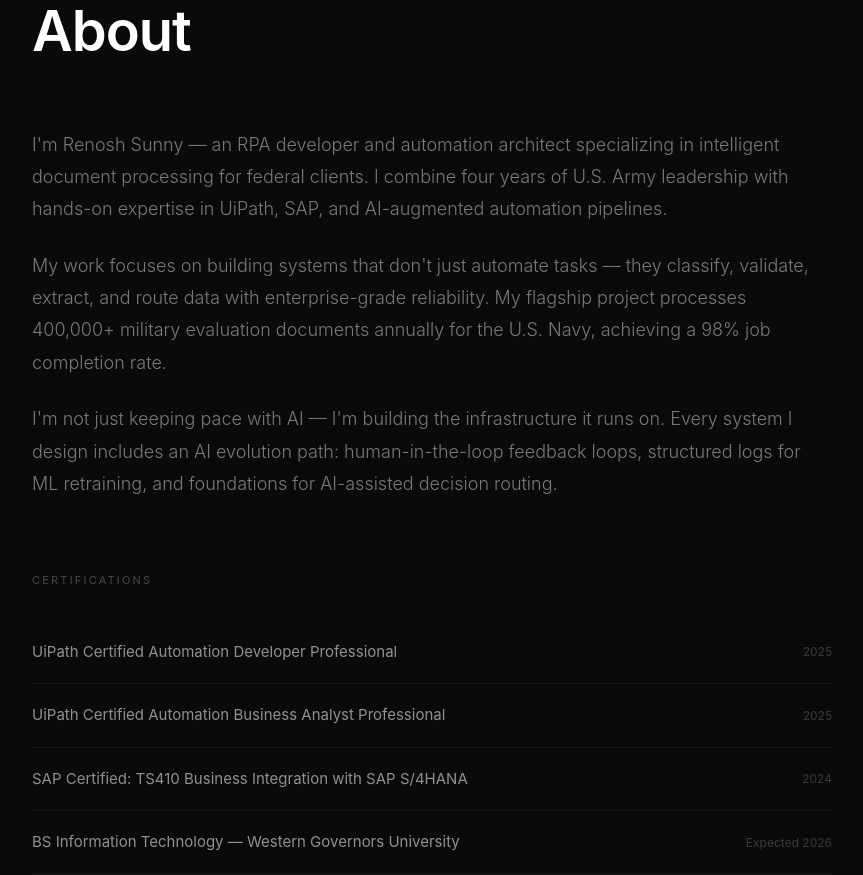
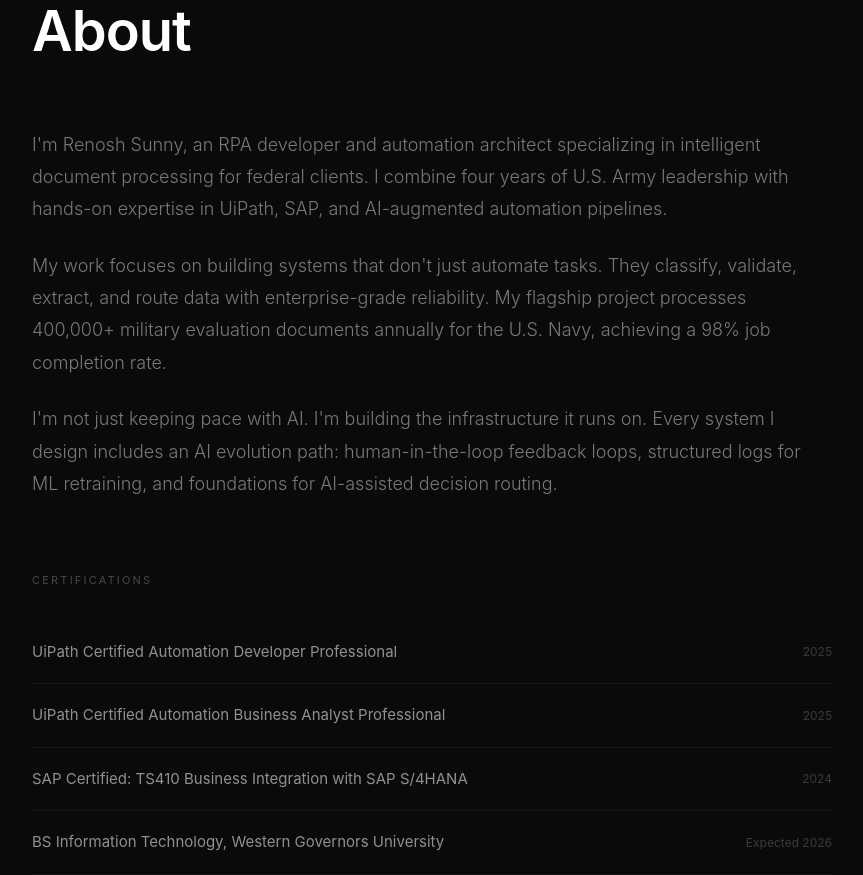
Before and after one commit to srenosh/resolveai, a Next.js app: page /about in a window 1280 px wide. Shown: the part 160-1035 px from the top of the page, without its empty margins (208-1071 px from the left). Built offline with nearby package versions, Linux system fonts and the light colour scheme.

Commit message:
Remove em dashes from all page copy

```diff
--- a/app/about/page.tsx
+++ b/app/about/page.tsx
@@ -7,9 +7,9 @@
 
         <div style={{ display: 'flex', flexDirection: 'column', gap: '24px', marginBottom: '72px' }}>
           {[
-            "I'm Renosh Sunny — an RPA developer and automation architect specializing in intelligent document processing for federal clients. I combine four years of U.S. Army leadership with hands-on expertise in UiPath, SAP, and AI-augmented automation pipelines.",
-            "My work focuses on building systems that don't just automate tasks — they classify, validate, extract, and route data with enterprise-grade reliability. My flagship project processes 400,000+ military evaluation documents annually for the U.S. Navy, achieving a 98% job completion rate.",
-            "I'm not just keeping pace with AI — I'm building the infrastructure it runs on. Every system I design includes an AI evolution path: human-in-the-loop feedback loops, structured logs for ML retraining, and foundations for AI-assisted decision routing.",
+            "I'm Renosh Sunny, an RPA developer and automation architect specializing in intelligent document processing for federal clients. I combine four years of U.S. Army leadership with hands-on expertise in UiPath, SAP, and AI-augmented automation pipelines.",
+            "My work focuses on building systems that don't just automate tasks. They classify, validate, extract, and route data with enterprise-grade reliability. My flagship project processes 400,000+ military evaluation documents annually for the U.S. Navy, achieving a 98% job completion rate.",
+            "I'm not just keeping pace with AI. I'm building the infrastructure it runs on. Every system I design includes an AI evolution path: human-in-the-loop feedback loops, structured logs for ML retraining, and foundations for AI-assisted decision routing.",
           ].map((text, i) => (
             <p key={i} style={{ color: 'rgba(255,255,255,0.45)', lineHeight: 1.8, fontSize: 'clamp(16px, 2vw, 18px)', fontWeight: 300 }}>{text}</p>
           ))}
@@ -22,7 +22,7 @@
               { title: "UiPath Certified Automation Developer Professional", year: "2025" },
               { title: "UiPath Certified Automation Business Analyst Professional", year: "2025" },
               { title: "SAP Certified: TS410 Business Integration with SAP S/4HANA", year: "2024" },
-              { title: "BS Information Technology — Western Governors University", year: "Expected 2026" },
+              { title: "BS Information Technology, Western Governors University", year: "Expected 2026" },
             ].map(cert => (
               <div key={cert.title} className="cert-row">
                 <span style={{ color: 'rgba(255,255,255,0.55)', fontSize: '15px' }}>{cert.title}</span>
--- a/app/contact/page.tsx
+++ b/app/contact/page.tsx
@@ -26,7 +26,7 @@
             color: 'rgba(255,255,255,0.6)', textDecoration: 'none', width: '100%', maxWidth: '380px',
             letterSpacing: '-0.2px',
           }}>
-            LinkedIn — Renosh Sunny
+            LinkedIn: Renosh Sunny
           </a>
         </div>
       </div>
--- a/app/page.tsx
+++ b/app/page.tsx
@@ -93,7 +93,7 @@
             Navy FITREP Evaluation Automation
           </h2>
           <p style={{ color: 'rgba(255,255,255,0.35)', lineHeight: 1.75, fontSize: '16px', maxWidth: '600px', marginBottom: '32px' }}>
-            End-to-end intelligent document processing pipeline for U.S. Navy military evaluation packages — processing 400,000+ documents annually with 92% straight-through processing and zero document loss.
+            End-to-end intelligent document processing pipeline for U.S. Navy military evaluation packages, processing 400,000+ documents annually with 92% straight-through processing and zero document loss.
           </p>
           <a href="/projects" style={{ color: '#60a5fa', fontSize: '14px', fontWeight: 500, textDecoration: 'none' }}>
             View full case study →
@@ -132,7 +132,7 @@
             "UiPath Automation Developer Professional",
             "UiPath Business Analyst Professional",
             "SAP S/4HANA Certified",
-            "BS Information Technology — WGU 2026",
+            "BS Information Technology, WGU 2026",
           ].map((cert) => (
             <span key={cert} style={{
               padding: '8px 18px', borderRadius: '100px',
--- a/app/projects/page.tsx
+++ b/app/projects/page.tsx
@@ -23,7 +23,7 @@
             Navy FITREP Military Evaluation Automation
           </h2>
           <p style={{ color: 'rgba(255,255,255,0.4)', lineHeight: 1.75, marginBottom: '40px', fontSize: '16px', maxWidth: '780px' }}>
-            Architected and delivered an end-to-end intelligent document processing pipeline for U.S. Navy FITREP evaluation packages — automating intake, classification, extraction, validation, and structured routing of 400,000+ documents annually with zero document loss tolerance.
+            Architected and delivered an end-to-end intelligent document processing pipeline for U.S. Navy FITREP evaluation packages, automating intake, classification, extraction, validation, and structured routing of 400,000+ documents annually with zero document loss tolerance.
           </p>
 
           <div className="stats-grid" style={{ gap: '16px', marginBottom: '40px', padding: '32px 0', borderTop: '1px solid rgba(255,255,255,0.05)', borderBottom: '1px solid rgba(255,255,255,0.05)' }}>
@@ -96,7 +96,7 @@
             ))}
           </div>
           <h2 style={{ fontSize: 'clamp(22px, 3vw, 32px)', fontWeight: 600, letterSpacing: '-0.5px', marginBottom: '16px' }}>
-            Defense Logistics Agency — SAP Automated Testing
+            Defense Logistics Agency: SAP Automated Testing
           </h2>
           <p style={{ color: 'rgba(255,255,255,0.4)', lineHeight: 1.75, fontSize: '16px', maxWidth: '780px' }}>
             Delivered 150+ SAP EWM/TM automated test scripts for DLA within 3 months as part of the agency&apos;s automated testing initiative. Conducted business analysis to identify automation opportunities across the professional services business unit.
```
